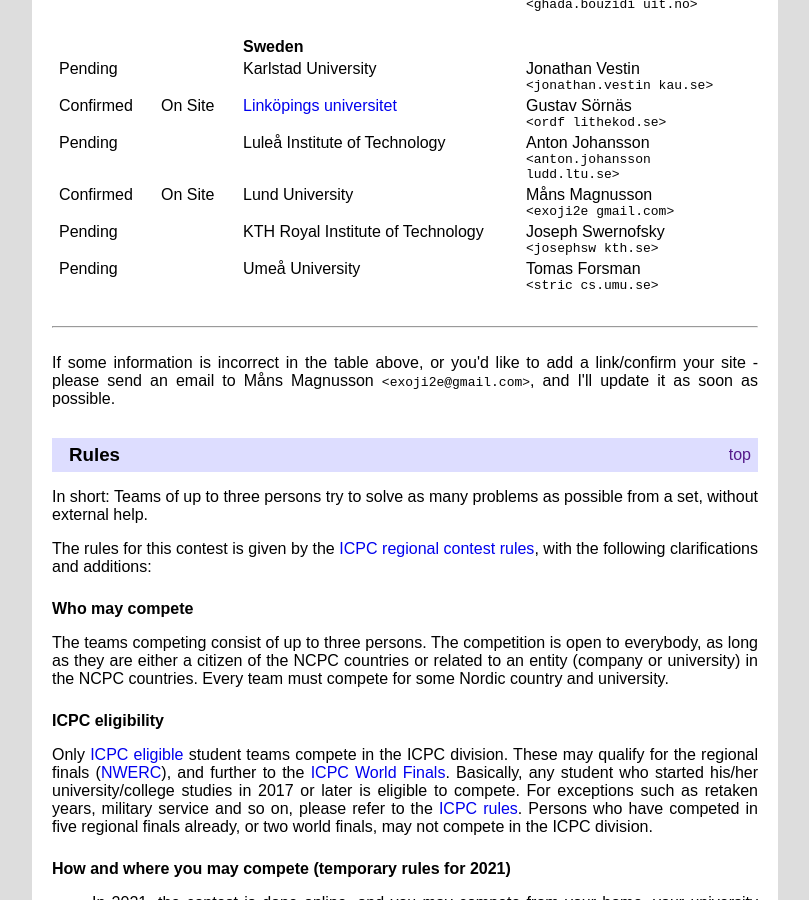
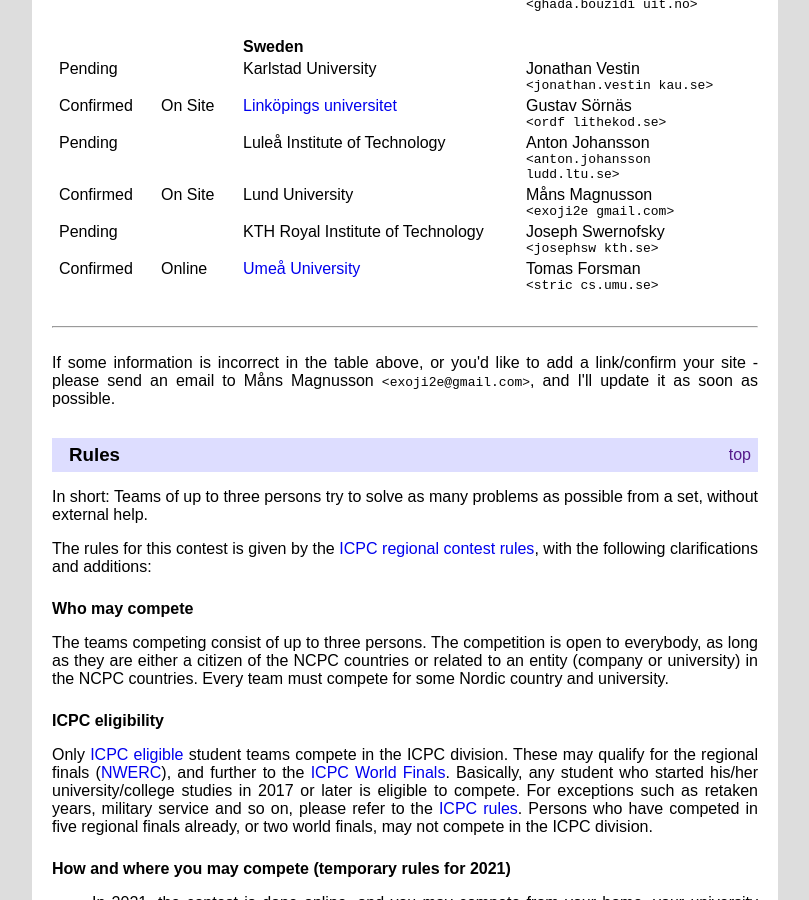
Before and after one commit to icpc/ncpc-web, a Jekyll site: the page built from ncpc2021/index.html, in a window 1280 px wide and 900 px high, scrolled down 2017 px. Shown: the whole window, without its empty margins (235-1044 px from the left). Built offline with Jekyll 4.4.1, drawn with Linux system fonts in a browser that asks for light colours.

Commit message:
[2021] update umeå-site info

```diff
--- a/_data/ncpc2021sites.yml
+++ b/_data/ncpc2021sites.yml
@@ -109,4 +109,6 @@
   - name : Umeå University
     contact: Tomas Forsman
     email: 'stric cs.umu.se'
-    confirmed: false
+    confirmed: true
+    contestType: Online
+    url: https://s.cs.umu.se/go/ncpc
```
